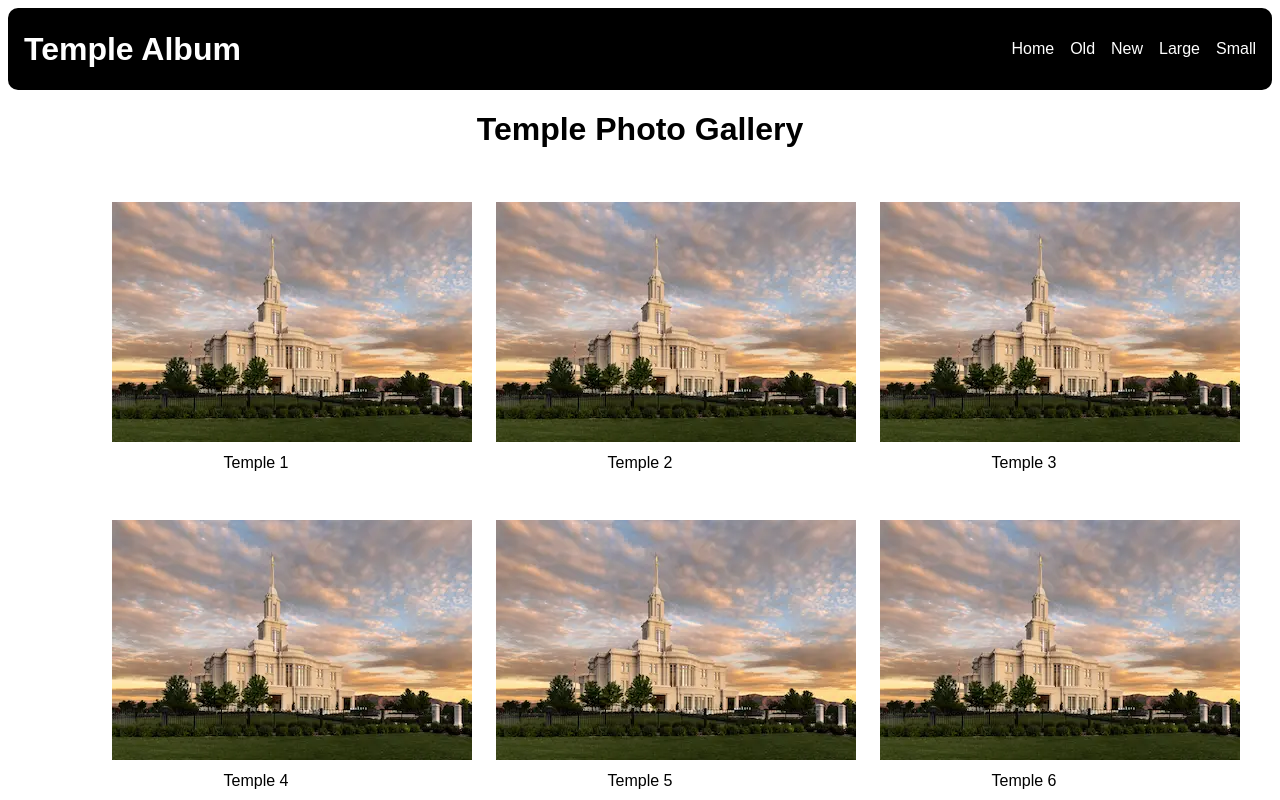
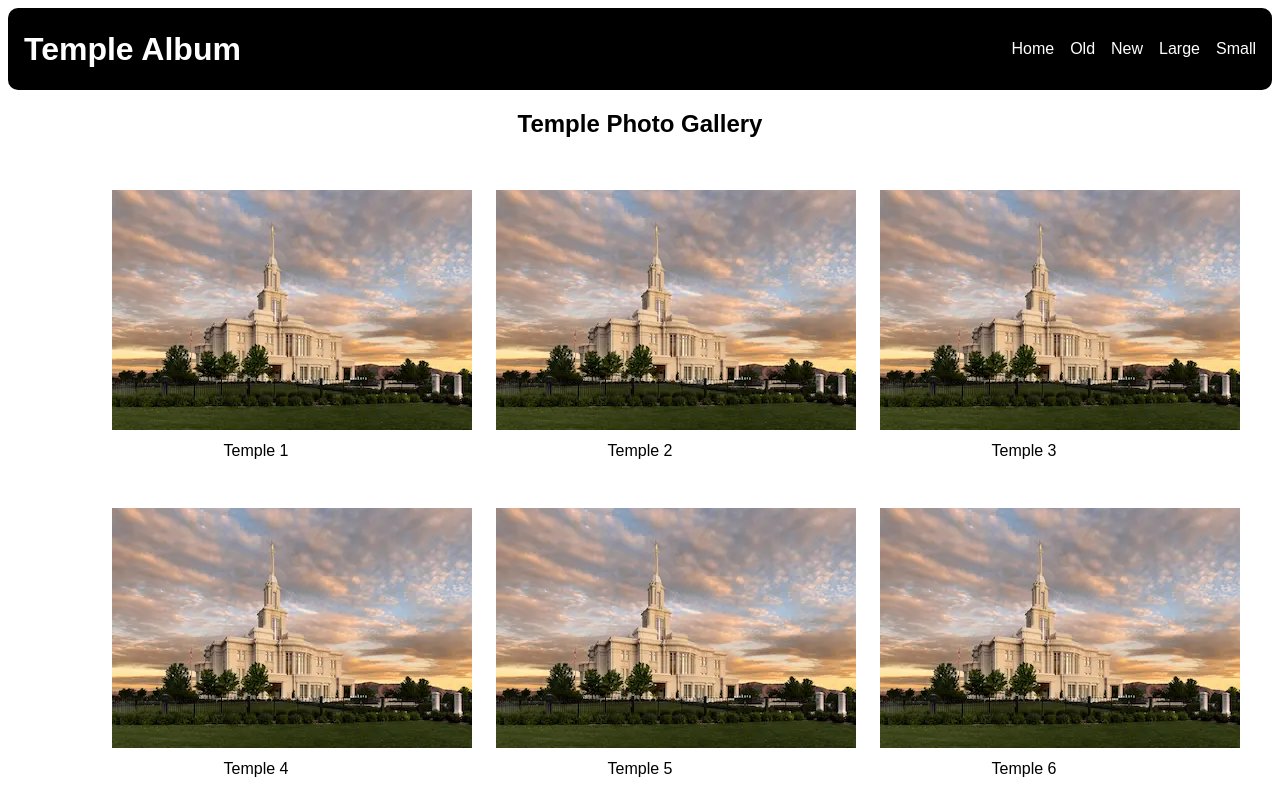
Before and after one commit to Kelwood22/wdd131, a plain HTML site: page temples.html in a window 1280 px wide. Shown: the top 800 px of the page. Drawn offline with Linux system fonts and the light colour scheme; a web font is replaced by a local one.

Commit message:
temple bugs

```diff
--- a/temples.html
+++ b/temples.html
@@ -1,7 +1,3 @@
-<!-- Temples Photo Gallery -->
-
-<!-- Author: Kelsey Woodland -->
-
 <!DOCTYPE html>
 <html lang="en">
 <head>
@@ -34,7 +30,7 @@
     </header>
     <main>
         <div class="main-title">
-        <h1>Temple Photo Gallery</h1>
+        <h2>Temple Photo Gallery</h2>
         </div>
         <div class="gallery">
         <figure>
```
